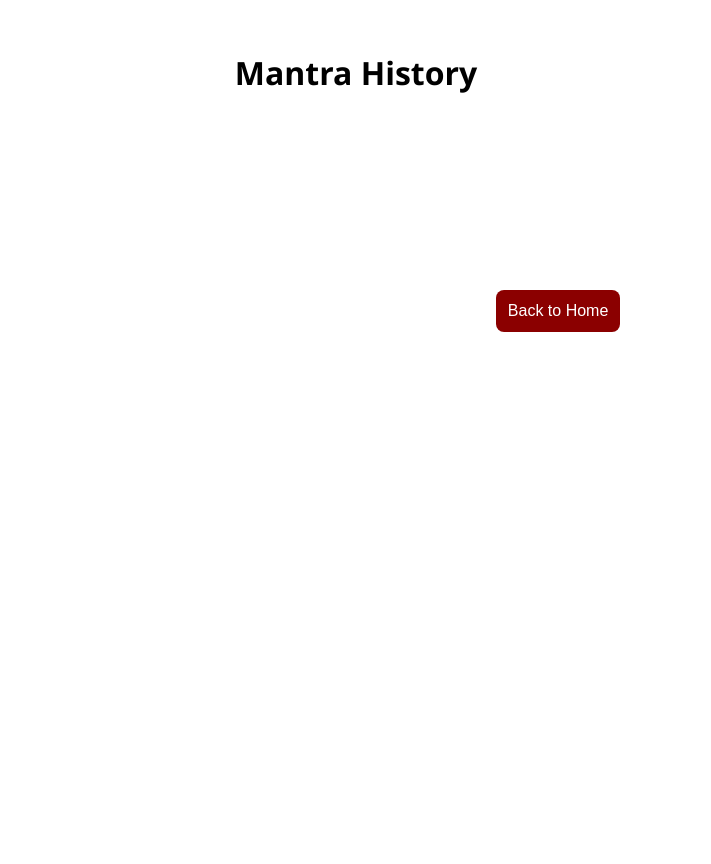
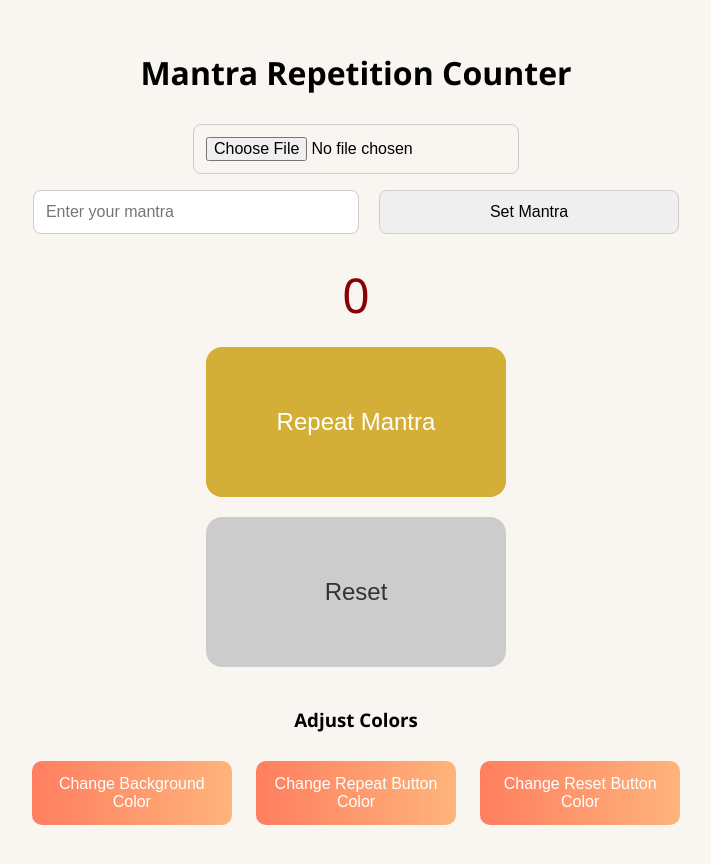
Before and after one commit to tom123451989/mc1, a plain HTML site: page index.html in a window 1280 px wide. Shown: the whole page, without its empty margins (284-995 px from the left). Before the commit the page ends 800 px from the top, so only its background shows below. Drawn offline with nearby package versions, Linux system fonts and the light colour scheme.

Commit message:
Add files via upload

```diff
--- a/index.html
+++ b/index.html
@@ -2,7 +2,7 @@
 <html lang="en">
 <head>
   <meta charset="UTF-8" />
-  <title>Mantra History</title>
+  <title>Mantra Repetition Counter</title>
   <meta name="viewport" content="width=device-width, initial-scale=1.0">
   <script src="https://cdn.jsdelivr.net/npm/chart.js"></script>
   <style>
@@ -12,28 +12,83 @@
       padding: 30px;
       margin: 0;
     }
-    .history-list {
-      list-style: none;
-      padding: 0;
-      max-width: 600px;
-      margin: 0 auto;
+    input, button, select {
+      padding: 12px;
+      margin: 8px;
+      font-size: 16px;
+      width: 90%;
+      max-width: 300px;
+      border-radius: 8px;
+      border: 1px solid #ccc;
     }
-    .history-list li {
-      padding: 10px;
-      background: #fff;
-      border: 1px solid #ccc;
-      border-radius: 6px;
-      margin: 5px 0;
+    .mantra-display {
+      font-size: 22px;
+      margin-top: 20px;
+    }
+    .counter {
+      font-size: 48px;
+      margin: 20px 0;
+      color: #8b0000;
+    }
+    .repeat-btn, .reset {
+      width: 450px;
+      height: 150px;
+      font-size: 24px;
+      margin: 20px auto;
+      border-radius: 16px;
+      display: block;
+    }
+    .repeat-btn {
+      background-color: #d4af37;
+      color: white;
+      border: none;
+      transition: background-color 0.3s ease;
+    }
+    .repeat-btn:hover {
+      background-color: #c98d00;
+    }
+    .reset {
+      background-color: #ccc;
+      color: #333;
+      border: none;
+      transition: background-color 0.3s ease;
+    }
+    .reset:hover {
+      background-color: #b0b0b0;
+    }
+    .glow {
+      box-shadow: 0 0 30px 10px #ffcc00;
+    }
+    #godImage {
+      width: 200px;
+      height: 200px;
+      object-fit: cover;
+      margin-top: 20px;
+      display: none;
+    }
+    .color-controls {
+      margin-top: 40px;
+      text-align: center;
+    }
+    .color-btn {
+      padding: 14px;
+      margin: 10px;
+      font-size: 16px;
+      background: linear-gradient(to right, #ff7e5f, #feb47b);
+      color: white;
+      border: none;
+      border-radius: 10px;
       cursor: pointer;
+      width: 200px;
+      transition: transform 0.3s, background-color 0.3s;
     }
-    .back-button {
-      padding: 12px;
-      margin: 20px;
-      background-color: #8b0000;
-      color: white;
-      border-radius: 8px;
-      border: none;
-      font-size: 16px;
+    .color-btn:hover {
+      transform: scale(1.1);
+      background-color: #ff7e5f;
+    }
+    .color-btn:focus {
+      outline: none;
+      box-shadow: 0 0 5px 2px rgba(255, 255, 255, 0.5);
     }
     #chartContainer {
       max-width: 800px;
@@ -42,64 +97,136 @@
   </style>
 </head>
 <body>
-  <h1>Mantra History</h1>
-  <ul class="history-list" id="historyList"></ul>
-  <canvas id="myChart" width="400" height="200"></canvas>
-  <button class="back-button" onclick="window.history.back()">Back to Home</button>
+  <h1>Mantra Repetition Counter</h1>
+
+  <input type="file" id="uploadImage" accept="image/*" onchange="uploadImage()" />
+  <div>
+    <img id="godImage" src="" alt="God's Image" />
+  </div>
+
+  <input id="mantraInput" type="text" placeholder="Enter your mantra" />
+  <button onclick="setMantra()">Set Mantra</button>
+
+  <div class="mantra-display" id="mantraDisplay"></div>
+  <div class="counter" id="counterDisplay">0</div>
+
+  <button class="repeat-btn" id="repeatBtn" onclick="incrementCounter()">Repeat Mantra</button>
+  <button class="reset" onclick="resetCounter()">Reset</button>
+
+  <div class="color-controls">
+    <h3>Adjust Colors</h3>
+    <button class="color-btn" onclick="changeBackgroundColor()">Change Background Color</button>
+    <button class="color-btn" onclick="changeRepeatButtonColor()">Change Repeat Button Color</button>
+    <button class="color-btn" onclick="changeResetButtonColor()">Change Reset Button Color</button>
+  </div>
+
+  <audio id="clickSound" src="https://actions.google.com/sounds/v1/cartoon/wood_plank_flicks.ogg" preload="auto"></audio>
 
   <script>
-    function renderHistory() {
-      const list = document.getElementById("historyList");
-      list.innerHTML = "";
-      const history = JSON.parse(localStorage.getItem("mantraHistory") || "[]");
-      history.forEach(item => {
-        const li = document.createElement("li");
-        li.textContent = `"${item.text}" — Count: ${item.count}`;
-        li.onclick = function() {
-          renderGraph(item.text);
-        };
-        list.appendChild(li);
-      });
+    let mantra = localStorage.getItem("mantra") || "";
+    let count = parseInt(localStorage.getItem("count") || "0");
+    let godImageUrl = localStorage.getItem("godImageUrl") || "";
+    let bgColor = localStorage.getItem("bgColor") || "#f9f5f0";
+    let repeatColor = localStorage.getItem("repeatColor") || "#d4af37";
+    let resetColor = localStorage.getItem("resetColor") || "#ccc";
+
+    function setMantra() {
+      mantra = document.getElementById("mantraInput").value.trim();
+      if (!mantra) return;
+      count = 0;
+      localStorage.setItem("mantra", mantra);
+      localStorage.setItem("count", count);
+      saveToHistory(mantra, count);
+      updateDisplay();
     }
 
-    function renderGraph(mantra) {
-      const ctx = document.getElementById('myChart').getContext('2d');
-      const key = "mantraDailyCounts_" + mantra;
-      const dailyData = JSON.parse(localStorage.getItem(key) || "{}");
-      const dates = Object.keys(dailyData);
-      const counts = Object.values(dailyData);
+    function incrementCounter() {
+      if (!mantra) {
+        alert("Please enter a mantra first.");
+        return;
+      }
+      count++;
+      localStorage.setItem("count", count);
+      updateDailyCount();
+      updateDisplay();
 
-      const chartData = {
-        labels: dates,
-        datasets: [{
-          label: mantra + " Daily Count",
-          data: counts,
-          borderColor: '#d4af37',
-          fill: false,
-        }]
-      };
+      document.getElementById("clickSound").play();
+      if (navigator.vibrate) navigator.vibrate(100);
 
-      const chartOptions = {
-        responsive: true,
-        scales: {
-          x: {
-            type: 'category',
-            labels: dates,
-          },
-          y: {
-            beginAtZero: true,
-          }
-        }
-      };
-
-      new Chart(ctx, {
-        type: 'line',
-        data: chartData,
-        options: chartOptions,
-      });
+      const btn = document.getElementById("repeatBtn");
+      btn.classList.add("glow");
+      setTimeout(() => btn.classList.remove("glow"), 200);
     }
 
-    renderHistory();
+    function resetCounter() {
+      count = 0;
+      localStorage.setItem("count", count);
+      updateDisplay();
+    }
+
+    function updateDisplay() {
+      document.getElementById("mantraDisplay").textContent = mantra ? `Mantra: "${mantra}"` : "";
+      document.getElementById("counterDisplay").textContent = count;
+      document.getElementById("mantraInput").value = mantra;
+      updateColors();
+    }
+
+    function saveToHistory(mantra, count) {
+      let history = JSON.parse(localStorage.getItem("mantraHistory") || "[]");
+      if (!history.find(h => h.text === mantra)) {
+        history.unshift({ text: mantra, count });
+        if (history.length > 20) history.pop();
+        localStorage.setItem("mantraHistory", JSON.stringify(history));
+      }
+    }
+
+    function updateDailyCount() {
+      const key = "mantraDailyCounts_" + mantra;
+      const today = new Date().toISOString().slice(0, 10);
+      let data = JSON.parse(localStorage.getItem(key) || "{}");
+      data[today] = (data[today] || 0) + 1;
+      localStorage.setItem(key, JSON.stringify(data));
+    }
+
+    function updateColors() {
+      document.body.style.backgroundColor = bgColor;
+      document.getElementById("repeatBtn").style.backgroundColor = repeatColor;
+      document.getElementById("reset").style.backgroundColor = resetColor;
+      localStorage.setItem("bgColor", bgColor);
+      localStorage.setItem("repeatColor", repeatColor);
+      localStorage.setItem("resetColor", resetColor);
+    }
+
+    function uploadImage() {
+      const file = document.getElementById("uploadImage").files[0];
+      if (file) {
+        const reader = new FileReader();
+        reader.onload = function(e) {
+          godImageUrl = e.target.result;
+          document.getElementById("godImage").src = godImageUrl;
+          document.getElementById("godImage").style.display = "block";
+          localStorage.setItem("godImageUrl", godImageUrl);
+        };
+        reader.readAsDataURL(file);
+      }
+    }
+
+    function changeBackgroundColor() {
+      bgColor = prompt("Enter a hex color for the background:", bgColor) || bgColor;
+      updateColors();
+    }
+
+    function changeRepeatButtonColor() {
+      repeatColor = prompt("Enter a hex color for the Repeat Button:", repeatColor) || repeatColor;
+      updateColors();
+    }
+
+    function changeResetButtonColor() {
+      resetColor = prompt("Enter a hex color for the Reset Button:", resetColor) || resetColor;
+      updateColors();
+    }
+
+    updateDisplay();
   </script>
 </body>
 </html>
```
Also changed, not shown: history.html (added, +105 -0 lines).
